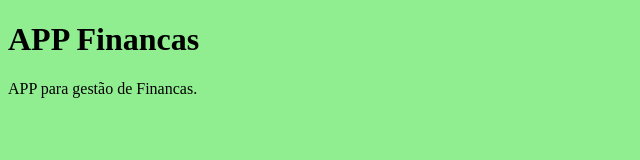
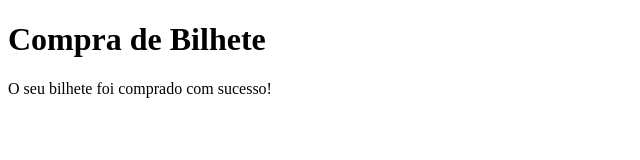
Before and after one commit to gitlabsdsupp/APPFinancas, a plain HTML site: page index.html in a window 1280 px wide. Shown: the whole page, without its empty margins (0-640 px from the left). Drawn offline with Linux system fonts and the light colour scheme.

Commit message:
DEV approval for changes in APPFinancas: cria um site de venda de bilhetes para concertos. apos comprar um bilhete apareca uma mensagem a dizer que foi comprado

```diff
--- a/index.html
+++ b/index.html
@@ -1,15 +1,10 @@
 <!DOCTYPE html>
 <html>
 <head>
-    <title>APP Financas</title>
-    <style>
-        body {
-            background-color: lightgreen;
-        }
-    </style>
+    <title>Site de Venda de Bilhetes para Concertos</title>
 </head>
 <body>
-    <h1>APP Financas</h1>
-    <p>APP para gestão de Financas.</p>
+    <h1>Compra de Bilhete</h1>
+    <p>O seu bilhete foi comprado com sucesso!</p>
 </body>
 </html>
```
